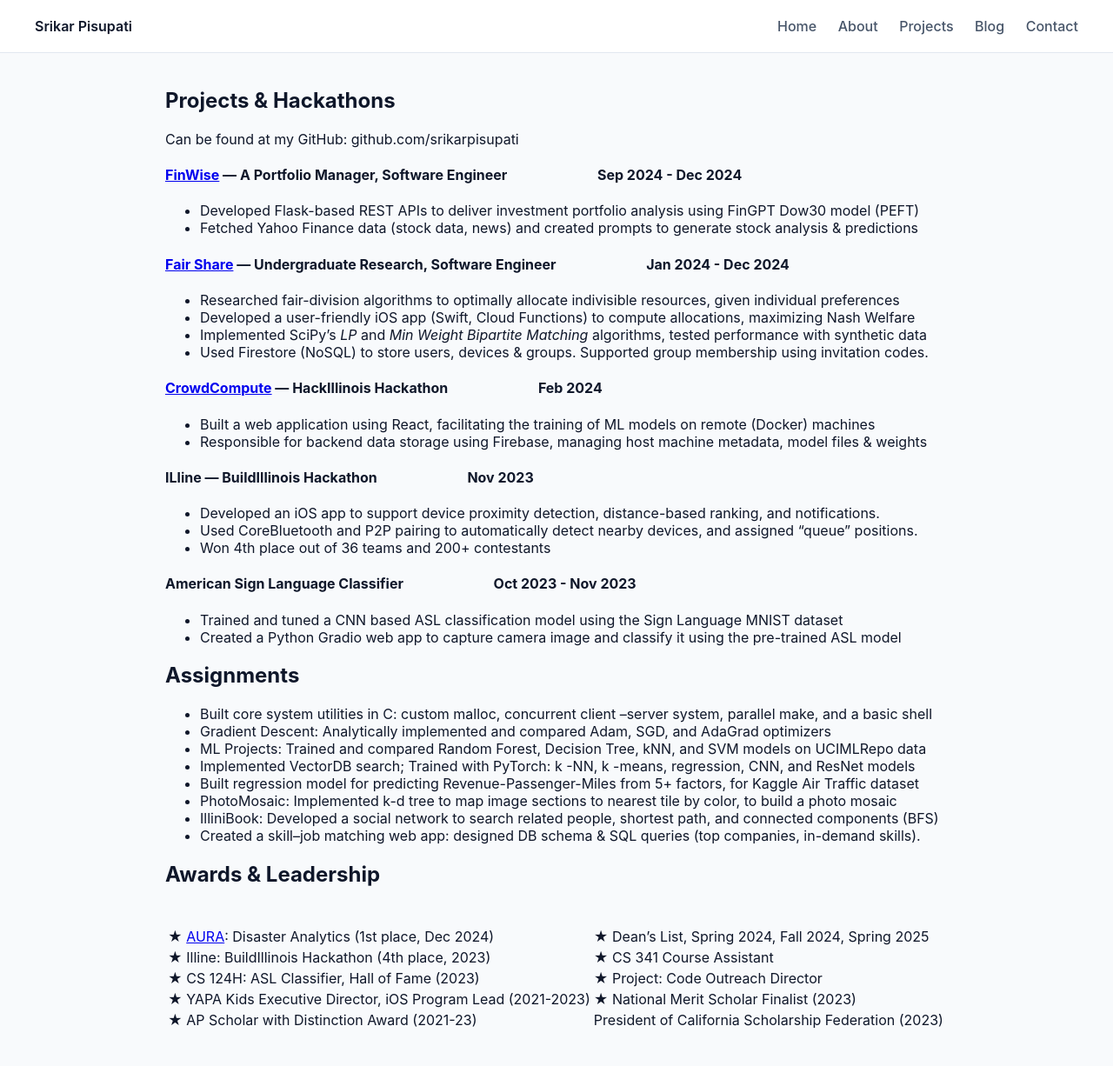
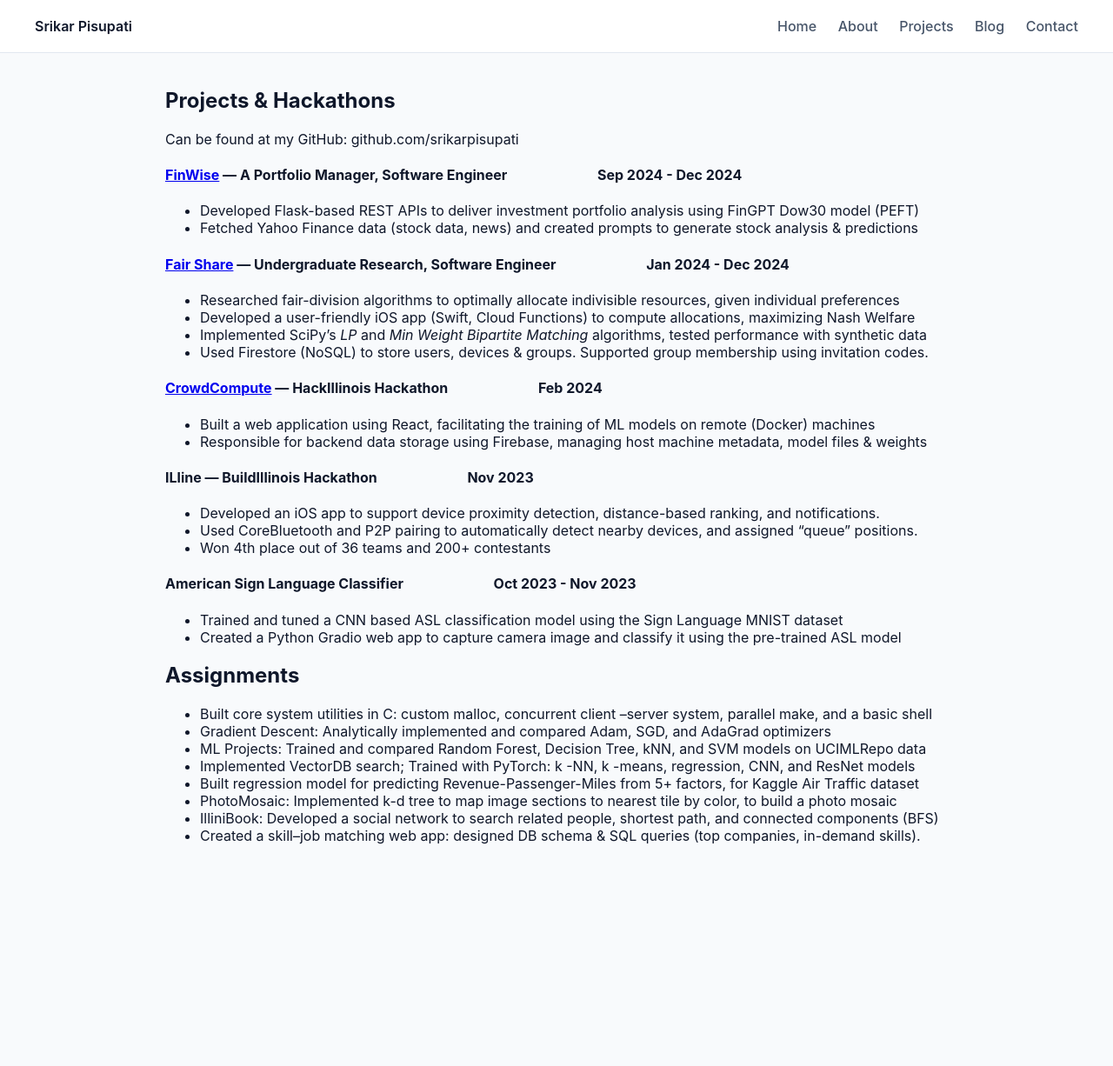
Before and after one commit to srikarpisupati/srikarpisupati.github.io, a Jekyll site: the page built from projects.md, in a window 1280 px wide. Shown: the whole page at 87% size. Built offline with Jekyll 4.4.1, drawn with Linux system fonts in a browser that asks for light colours; after the commit the page ends 1011 px from its top, so only the background shows below that.

```diff
--- a/projects.md
+++ b/projects.md
@@ -42,13 +42,3 @@ Can be found at my GitHub: github.com/srikarpisupati
 * PhotoMosaic: Implemented k-d tree to map image sections to nearest tile by color, to build a photo mosaic
 * IlliniBook: Developed a social network to search related people, shortest path, and connected components (BFS)
 * Created a skill–job matching web app: designed DB schema & SQL queries (top companies, in-demand skills).
-
-## Awards & Leadership
-
-|||
-|--|--|
-| ★ [AURA](https://srikarpisupati.github.io/AURA.pdf): Disaster Analytics (1st place, Dec 2024) | ★ Dean’s List, Spring 2024, Fall 2024, Spring 2025 |
-| ★ Illine: BuildIllinois Hackathon (4th place, 2023) | ★ CS 341 Course Assistant |
-| ★ CS 124H: ASL Classifier, Hall of Fame (2023) | ★ Project: Code Outreach Director |
-| ★ YAPA Kids Executive Director, iOS Program Lead (2021-2023) | ★ National Merit Scholar Finalist (2023) |
-| ★ AP Scholar with Distinction Award (2021-23) | President of California Scholarship Federation (2023) |
```
